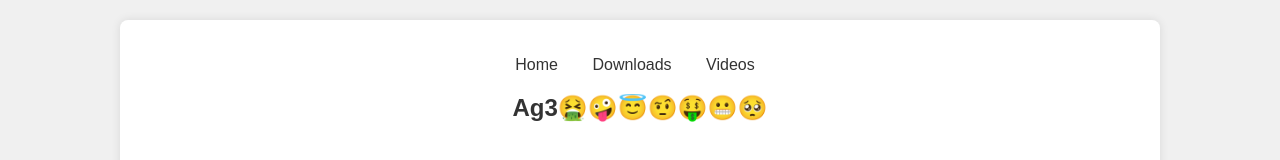
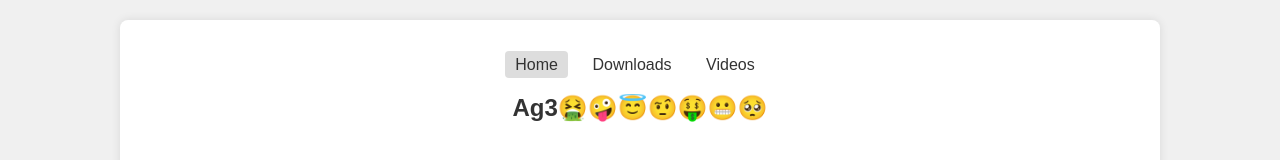
Before and after one commit to Ag3NtK/ag3, a plain HTML site: page index.html in a window 1280 px wide. Shown: the top 160 px of the page. Drawn offline with Linux system fonts and the light colour scheme.

Commit message:
Update index.html

```diff
--- a/index.html
+++ b/index.html
@@ -78,6 +78,12 @@
             text-decoration: none;
         }
 
+        a[href="index.html"] {
+            background-color: #ddd; /* Highlight Home link in grey */
+            border-radius: 4px;
+            padding: 5px 10px;
+        }
+
         a:hover {
             color: grey;
         }
```
